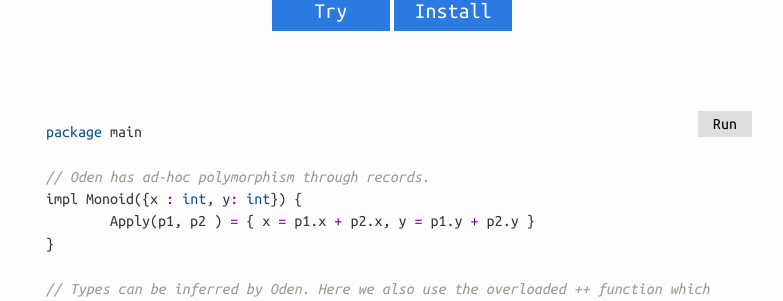
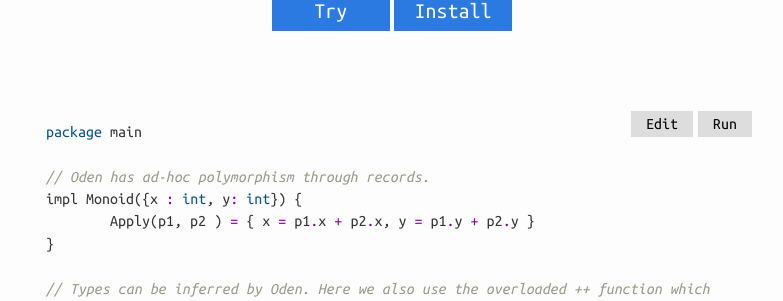
Before and after one commit to oden-lang/oden-lang.github.io, a Jekyll site: the page built from index.md, in a window 1280 px wide. Shown: the part 413-714 px from the top of the page, without its empty margins (248-1031 px from the left). Built offline with Jekyll 4.4.1, drawn with Linux system fonts in a browser that asks for light colours.

Commit message:
Add edit button to code examples

```diff
--- a/_sass/_layout.scss
+++ b/_sass/_layout.scss
@@ -298,16 +298,24 @@
 
 .playground-runnable {
   position: relative;
-  overflow-x: auto;
 }
-
-.playground-runnable .run {
+.playground-runnable nav {
   position: absolute;
   top: 0;
   right: 0;
+  display: block;
+}
+
+.playground-runnable nav form {
+  display: inline-block;
+}
+
+.playground-runnable nav button,
+.playground-runnable nav input {
   display: inline-block;
   background: #ddd;
   padding: 5px 15px;
+  margin-left: 5px;
   border: none;
   border-radius: 0;
   cursor: pointer;
--- a/js/playground.js
+++ b/js/playground.js
@@ -3,7 +3,15 @@
     var $runnable = $(this);
     var $code = $runnable.find('.highlight code');
     var $output = $('<pre class="output hidden"><code></code></pre>').appendTo($runnable);
-    var $run = $('<button class="run">Run</button>').appendTo($runnable);
+    var $nav = $('<nav>').appendTo($runnable);
+
+    var $open = $('<form target="_blank" method="post" enctype="application/x-www-form-urlencoded" action="https://playground.oden-lang.org/p">' +
+                  '<input type="hidden" name="OdenSource" value="" />' +
+                  '<button type="submit">Edit</button>' +
+                  '</form>').appendTo($nav);
+    $open.find('input[name=OdenSource]').val($code.text());
+
+    var $run = $('<button class="run">Run</button>').appendTo($nav);
 
     function displayError(result) {
       $output
```
